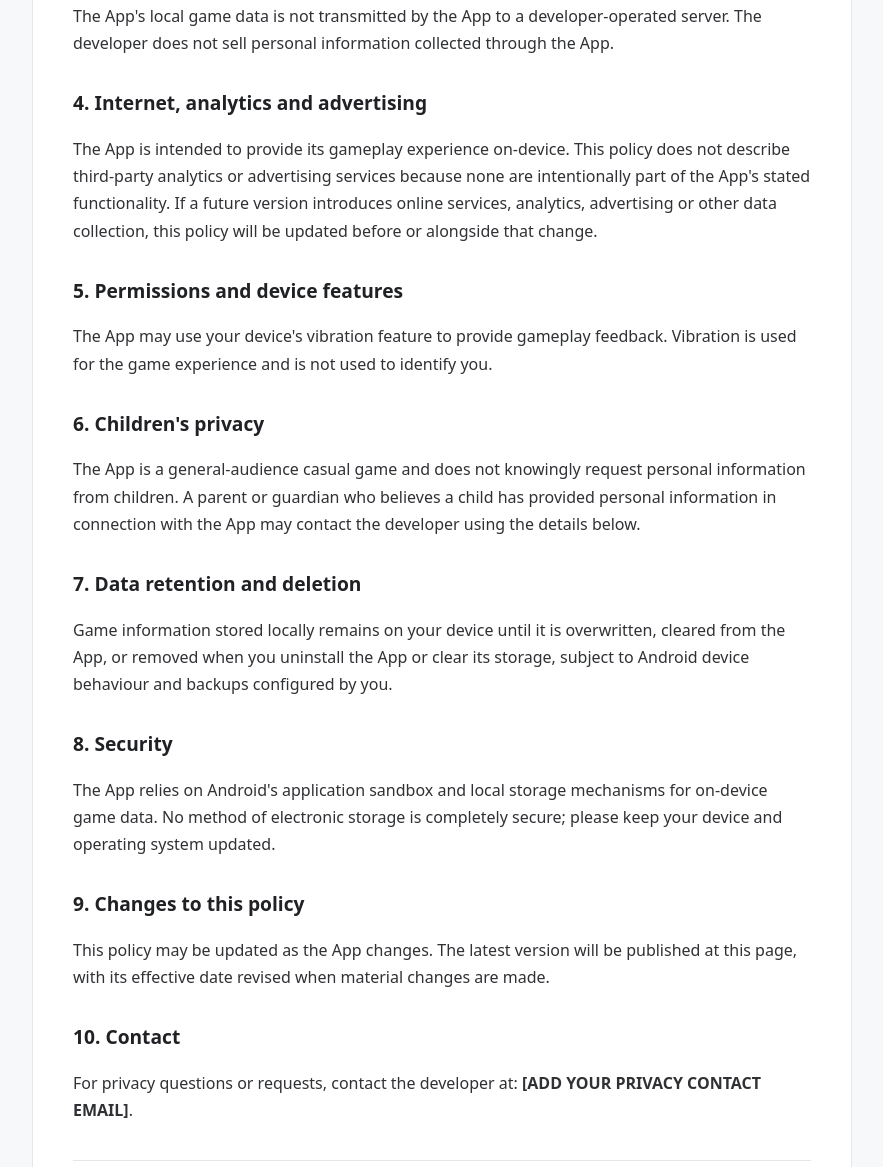
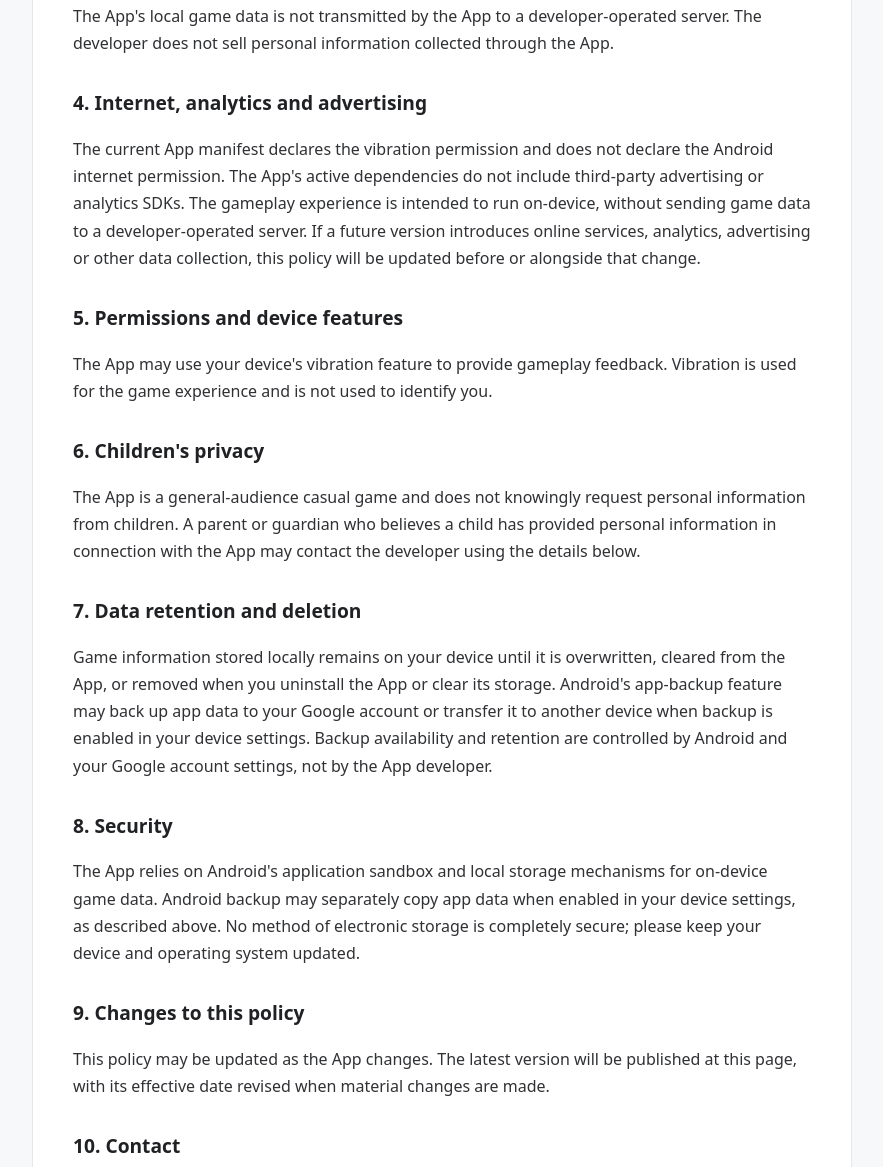
Before and after one commit to akashdeep3194/vibescale-privacy, a plain HTML site: page index.html in a window 1280 px wide. Shown: the part 731-1898 px from the top of the page, without its empty margins (198-1081 px from the left). Drawn offline with Linux system fonts and the light colour scheme.

Commit message:
Clarify local storage and Android backup disclosures

```diff
--- a/index.html
+++ b/index.html
@@ -37,7 +37,7 @@
   <p>The App's local game data is not transmitted by the App to a developer-operated server. The developer does not sell personal information collected through the App.</p>
 
   <h2>4. Internet, analytics and advertising</h2>
-  <p>The App is intended to provide its gameplay experience on-device. This policy does not describe third-party analytics or advertising services because none are intentionally part of the App's stated functionality. If a future version introduces online services, analytics, advertising or other data collection, this policy will be updated before or alongside that change.</p>
+  <p>The current App manifest declares the vibration permission and does not declare the Android internet permission. The App's active dependencies do not include third-party advertising or analytics SDKs. The gameplay experience is intended to run on-device, without sending game data to a developer-operated server. If a future version introduces online services, analytics, advertising or other data collection, this policy will be updated before or alongside that change.</p>
 
   <h2>5. Permissions and device features</h2>
   <p>The App may use your device's vibration feature to provide gameplay feedback. Vibration is used for the game experience and is not used to identify you.</p>
@@ -46,10 +46,10 @@
   <p>The App is a general-audience casual game and does not knowingly request personal information from children. A parent or guardian who believes a child has provided personal information in connection with the App may contact the developer using the details below.</p>
 
   <h2>7. Data retention and deletion</h2>
-  <p>Game information stored locally remains on your device until it is overwritten, cleared from the App, or removed when you uninstall the App or clear its storage, subject to Android device behaviour and backups configured by you.</p>
+  <p>Game information stored locally remains on your device until it is overwritten, cleared from the App, or removed when you uninstall the App or clear its storage. Android's app-backup feature may back up app data to your Google account or transfer it to another device when backup is enabled in your device settings. Backup availability and retention are controlled by Android and your Google account settings, not by the App developer.</p>
 
   <h2>8. Security</h2>
-  <p>The App relies on Android's application sandbox and local storage mechanisms for on-device game data. No method of electronic storage is completely secure; please keep your device and operating system updated.</p>
+  <p>The App relies on Android's application sandbox and local storage mechanisms for on-device game data. Android backup may separately copy app data when enabled in your device settings, as described above. No method of electronic storage is completely secure; please keep your device and operating system updated.</p>
 
   <h2>9. Changes to this policy</h2>
   <p>This policy may be updated as the App changes. The latest version will be published at this page, with its effective date revised when material changes are made.</p>
```
